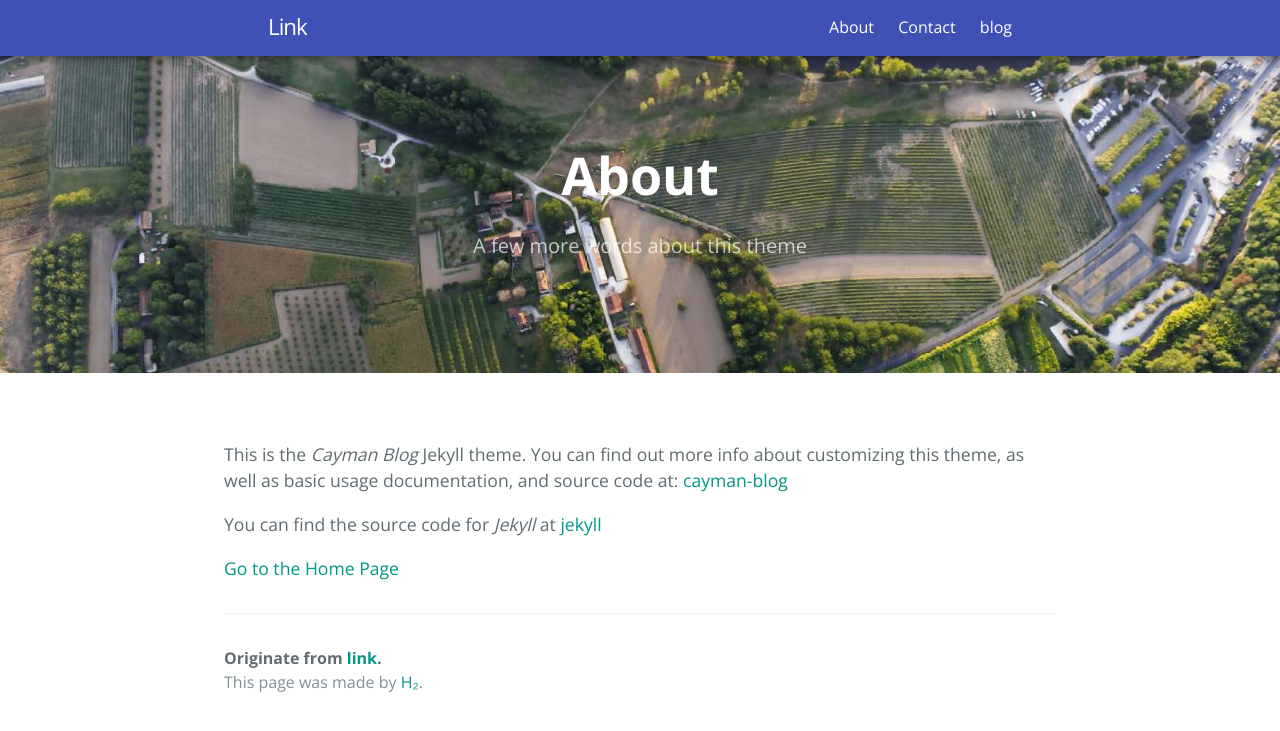
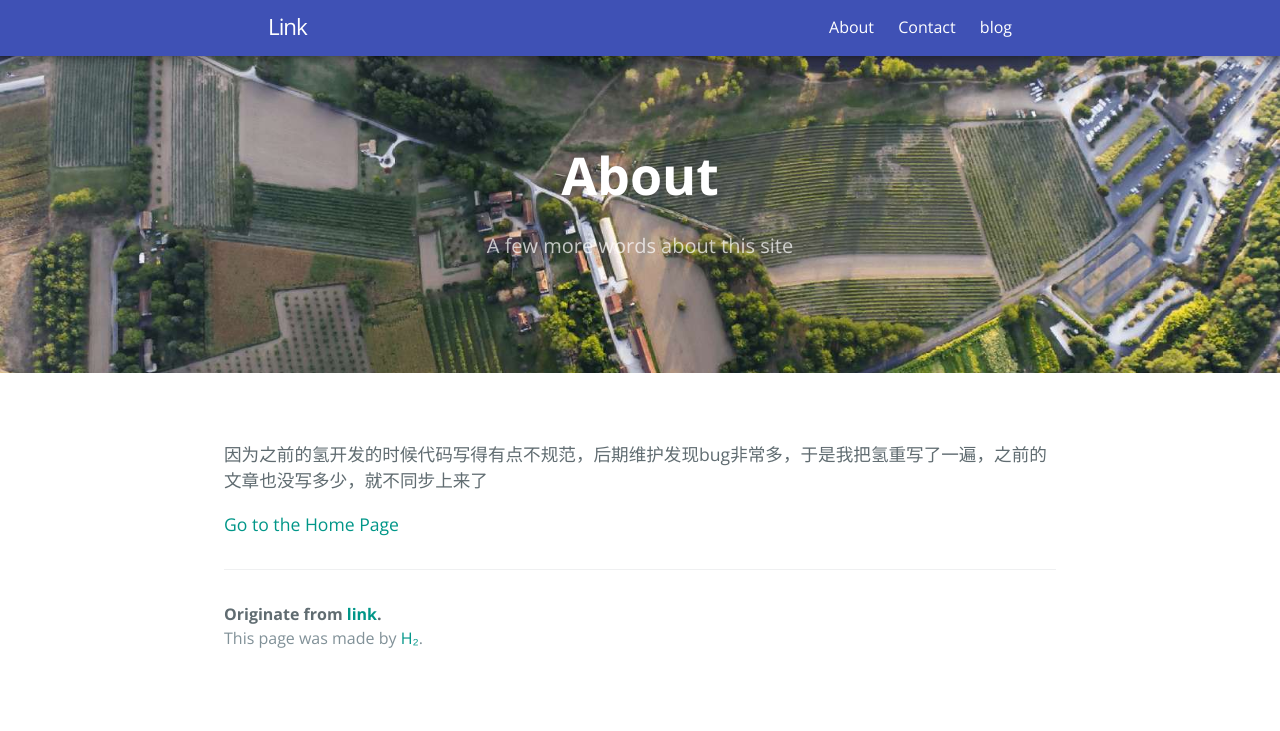
Before and after one commit to link9596/qwq, a Jekyll site: the page built from about.md, in a window 1280 px wide. Shown: the top 731 px of the page. Built offline with Jekyll 4.4.1, drawn with Linux system fonts in a browser that asks for light colours.

Commit message:
Update about.md

```diff
--- a/about.md
+++ b/about.md
@@ -1,13 +1,10 @@
 ---
 layout: page
 title: About
-tagline: A few more words about this theme
+tagline: A few more words about this site
 permalink: /about.html
 ---
-
-This is the _Cayman Blog_ Jekyll theme. You can find out more info about customizing this theme, as well as basic usage documentation, and source code at: [cayman-blog](https://github.com/lorepirri/cayman-blog)
-
-You can find the source code for _Jekyll_ at [jekyll](https://github.com/jekyll/jekyll)
+因为之前的氢开发的时候代码写得有点不规范，后期维护发现bug非常多，于是我把氢重写了一遍，之前的文章也没写多少，就不同步上来了
 
 
 [Go to the Home Page]({{ site.url }}{{ site.baseurl }})
```
